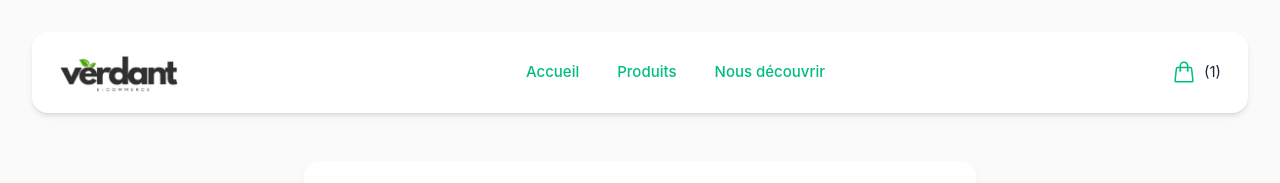
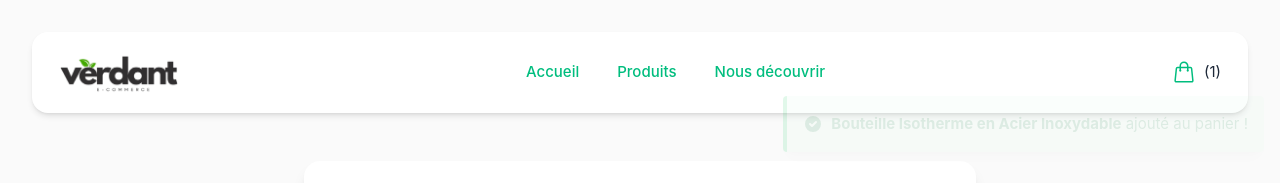
Before and after one commit to Yanis-Ourir/e-commerce-vue, a Vue app: page /product/bouteille-isotherme in a window 1280 px wide. Both pictures are taken after a click on the button "Ajouter au panier". Shown: the top 183 px of the page. Built offline with nearby package versions, Linux system fonts and the light colour scheme.

Commit message:
add notifications

```diff
--- a/src/views/Product.vue
+++ b/src/views/Product.vue
@@ -1,7 +1,7 @@
 <script setup lang="ts">
 import type { Products } from '@/main';
 import { useCartStore } from '@/stores/cart';
-import { inject } from 'vue';
+import { inject, ref } from 'vue';
 
 const props = defineProps<{
   slug: string;
@@ -27,7 +27,7 @@ const reviews = [
     comment: "Livraison rapide, je recommande !",
     rating: 5
   }
-      ]
+];
 
 const product = products.find((product) => product.slug === props.slug) || {
   id: 0,
@@ -37,12 +37,20 @@ const product = products.find((product) => product.slug === props.slug) || {
   image: 'https://via.placeholder.com/300',
   slug: 'not-found',
   class: ''
-}
+};
 
 const store = useCartStore();
+const showNotification = ref(false);
 
+const addToCart = () => {
+  store.addProduct(product);
+  showNotification.value = true;
+
+  setTimeout(() => {
+    showNotification.value = false;
+  }, 3000);
+};
 </script>
-
 
 <template>
   <div v-if="product.id === 0" class="p-4 min-h-screen flex flex-col items-center justify-center text-center">
@@ -55,13 +63,27 @@ const store = useCartStore();
       Retour à la boutique
     </router-link>
   </div>
+
   <div v-else class="p-4 min-h-screen flex flex-col items-center">
+    <!-- Notification popup -->
+    <div
+      v-show="showNotification"
+      class="notification fixed top-24 right-4 bg-green-100 border-l-4 border-green-500 text-green-700 p-4 rounded shadow-lg z-50"
+    >
+      <div class="flex items-center">
+        <svg xmlns="http://www.w3.org/2000/svg" class="h-5 w-5 mr-2" viewBox="0 0 20 20" fill="currentColor">
+          <path fill-rule="evenodd" d="M10 18a8 8 0 100-16 8 8 0 000 16zm3.707-9.293a1 1 0 00-1.414-1.414L9 10.586 7.707 9.293a1 1 0 00-1.414 1.414l2 2a1 1 0 001.414 0l4-4z" clip-rule="evenodd" />
+        </svg>
+        <p><span class="font-bold">{{ product.name }}</span> ajouté au panier !</p>
+      </div>
+    </div>
+
     <div class="bg-white rounded-2xl shadow-lg p-6 max-w-2xl w-full">
       <img :src="'/' + product.image" :alt="product.name" class="w-full h-60 object-cover rounded-xl" />
       <h1 class="text-2xl font-bold text-green-800 mt-4">{{ product.name }}</h1>
       <p class="text-gray-600 text-sm mt-2">{{ product.description }}</p>
       <span class="text-green-700 font-semibold text-xl mt-4 block">{{ product.price }}€</span>
-      <button @click="store.addProduct(product)" class="bg-green-500 text-white px-6 py-2 rounded-xl hover:bg-green-700 transition mt-4 w-full">
+      <button @click="addToCart" class="bg-green-500 text-white px-6 py-2 rounded-xl hover:bg-green-700 transition mt-4 w-full">
         Ajouter au panier
       </button>
 
@@ -77,10 +99,34 @@ const store = useCartStore();
   </div>
 </template>
 
-
-
 <style scoped>
 .bg-green-600 {
   background-color: hsla(160, 100%, 37%, 1);
 }
+
+
+.notification {
+  animation: slideIn 0.3s ease forwards, fadeOut 0.5s ease 2.5s forwards;
+  transform-origin: top right;
+}
+
+@keyframes slideIn {
+  0% {
+    transform: translateY(-20px);
+    opacity: 0;
+  }
+  100% {
+    transform: translateY(0);
+    opacity: 1;
+  }
+}
+
+@keyframes fadeOut {
+  0% {
+    opacity: 1;
+  }
+  100% {
+    opacity: 0;
+  }
+}
 </style>
```
Lines whose indentation alone changed are shown as unchanged.
